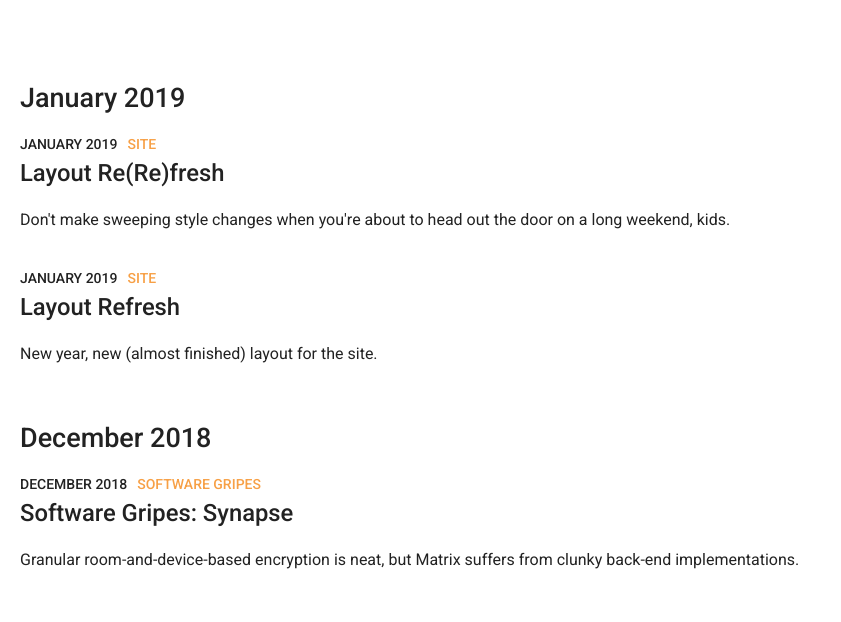
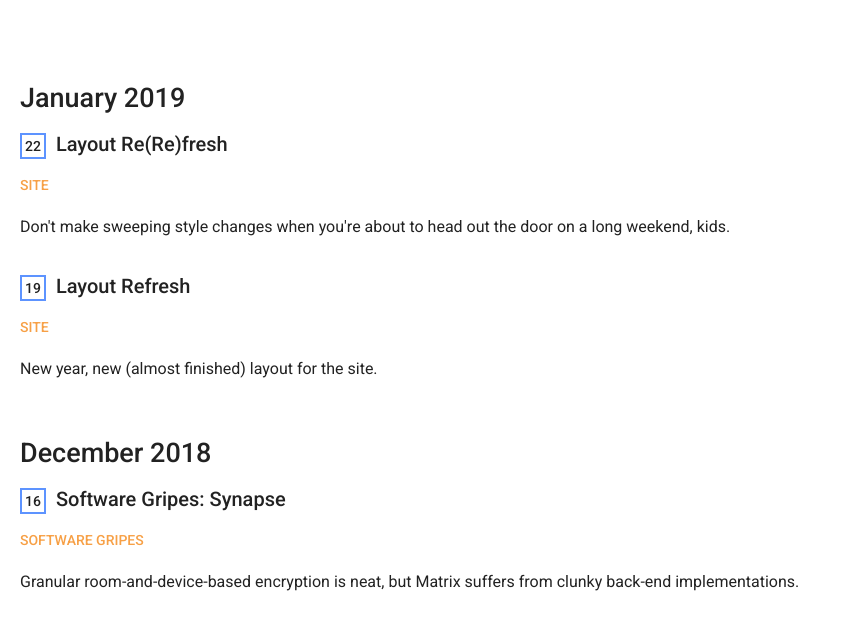
Before and after one commit to foggy1/personal-v2, a Gatsby site: page / in a window 1280 px wide. Shown: the part 139-761 px from the top of the page, without its empty margins (0-841 px from the left). Built offline with nearby package versions, Linux system fonts and the light colour scheme; Gatsby itself is replaced by a stand-in of ours; some packages are replaced by stand-ins of ours.

Commit message:
add borders to days; arrange date in header

```diff
--- a/src/components/Post/index.jsx
+++ b/src/components/Post/index.jsx
@@ -15,25 +15,29 @@ class Post extends React.Component {
 
     return (
       <div className="post">
-        <div className="post__meta">
+
+          <h3 className="post__title">
+          <span className="post__meta">
             <time
               className="post__meta-time"
               dateTime={moment(date).format('MMMM D, YYYY')}
             >
-            {moment(date).format('MMMM YYYY')}
+              {moment(date).format('DD')}
             </time>
             <span className="post__meta-divider" />
+          </span>
+            <Link className="post__title-link" to={slug}>
+              {title}
+            </Link>
+          </h3>
+            <div className="post__meta">
             <span className="post__meta-category" key={categorySlug}>
               <Link to={categorySlug} className="post__meta-category-link">
                 {category}
               </Link>
             </span>
           </div>
-        <h3 className="post__title">
-          <Link className="post__title-link" to={slug}>
-            {title}
-          </Link>
-        </h3>
+
         <p className="post__description">{description}</p>
       </div>
     )
--- a/src/components/Post/style.scss
+++ b/src/components/Post/style.scss
@@ -7,8 +7,8 @@
         @include margin-bottom(.5);
     }
     &__title {
-        font-size: $typographic-base-font-size * 1.4875;
-        @include line-height(1.3);
+        font-size: $typographic-base-font-size * 1.25;
+        @include line-height(1.0);
         @include margin-top(0);
         @include margin-bottom(.5);
         &-link {
@@ -31,6 +31,8 @@
             color: $color-base;
             font-weight: 500;
             text-transform: uppercase;
+            padding: 3px;
+            border: 2px solid $color-primary;
         }
         &-divider {
             margin: 0 5px;
```
Lines whose indentation alone changed are shown as unchanged.
